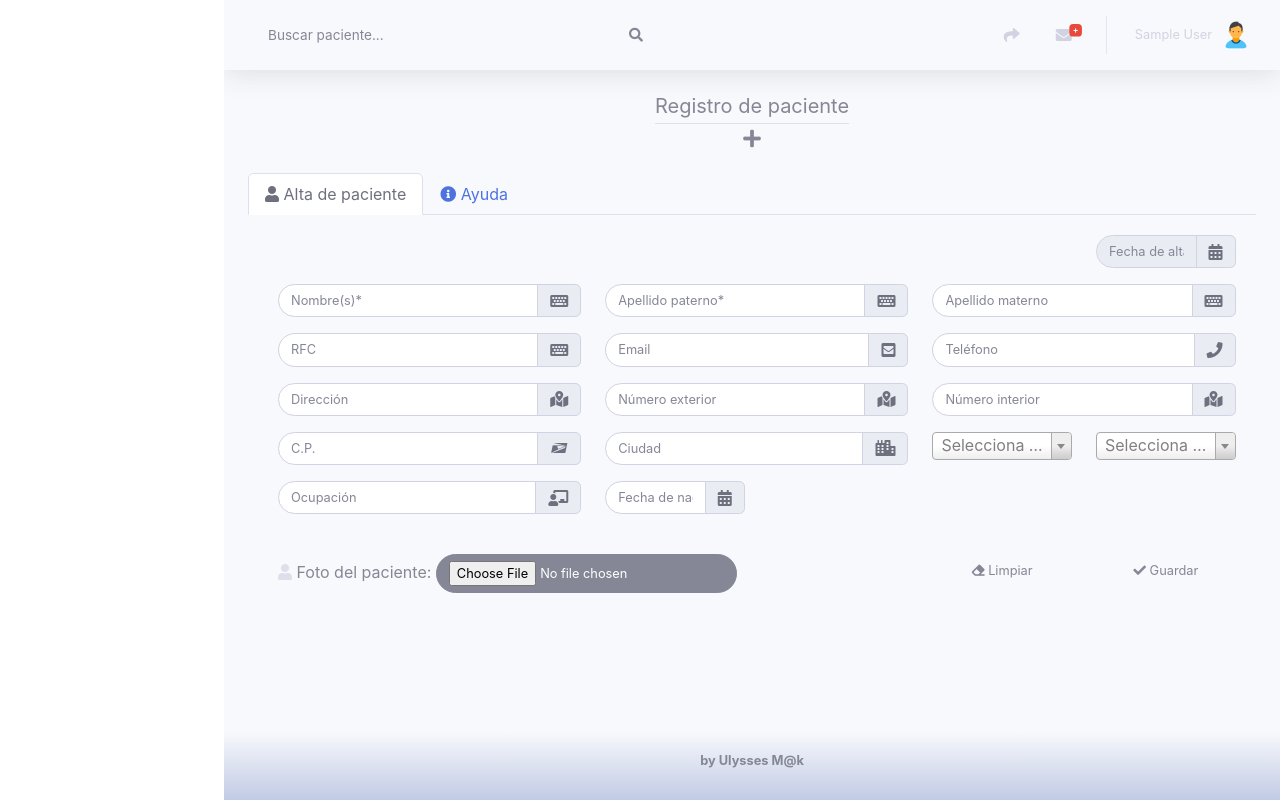
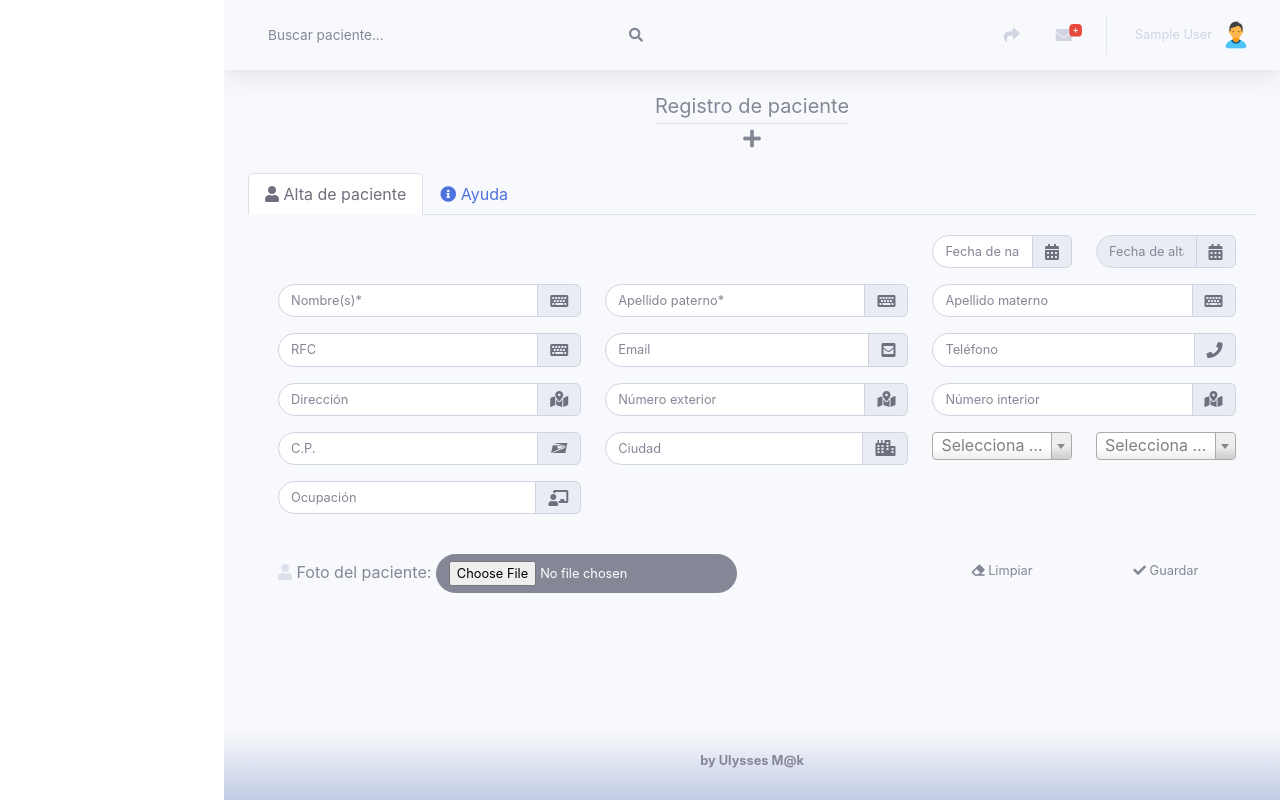
Before and after one commit to byosonet/webtooth, a Django app: page /service/add/ in a window 1280 px wide. Run offline with Django 3.2, Linux system fonts and the light colour scheme; the visitor is signed in with stand-in values (Sample User, id 1); data comes from the database, SQL or seed files in the repository; parts of the project's set-up code (start-up, migrations or seed data) failed here and were passed over; some libraries are stand-ins or nearby versions.

Commit message:
udpate html patient

```diff
--- a/apppatients/templates/patient/alta.html
+++ b/apppatients/templates/patient/alta.html
@@ -37,8 +37,15 @@
 
 
                 <div class="form-group row">
-                    <div class="col-sm-5"></div>
-                    <div class="col-sm-5"></div>
+                    <div class="col-sm-8"></div>
+                    <div class="col-sm-2">
+                        <div class="input-group">
+                            {{form.fechaNacimiento}}
+                            <div class="input-group-append">
+                                <div class="input-group-text"><i class="fas fa-calendar-alt"></i></div>
+                            </div>
+                        </div>
+                    </div>
                     <div class="col-sm-2">
                         <div class="input-group">
                             {{form.fechaAlta}}
@@ -188,12 +195,7 @@
                         </div>
                     </div>
                     <div class="col-sm-2">
-                        <div class="input-group">
-                            {{form.fechaNacimiento}}
-                            <div class="input-group-append">
-                                <div class="input-group-text"><i class="fas fa-calendar-alt"></i></div>
-                            </div>
-                        </div>
+
                     </div>
                 </div>
 
```
Also changed, not shown: apppatients/templates/patient/datosPaciente.html (+10 -8 lines).
